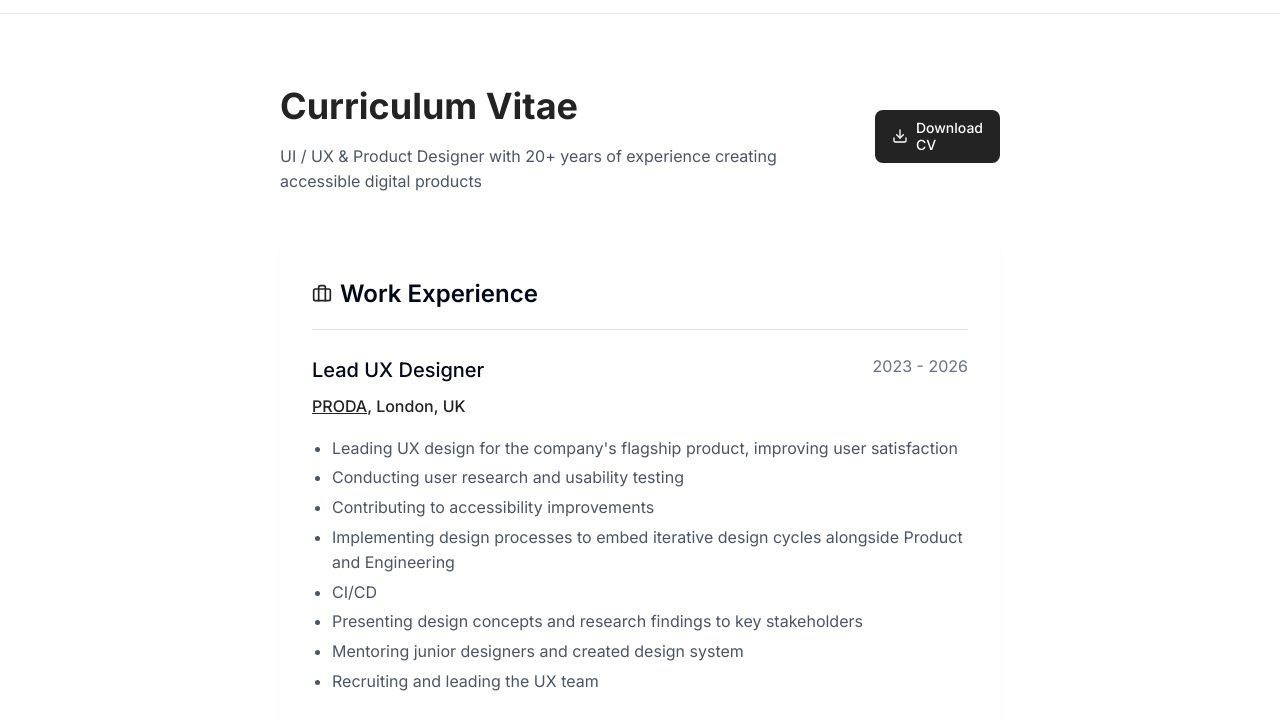
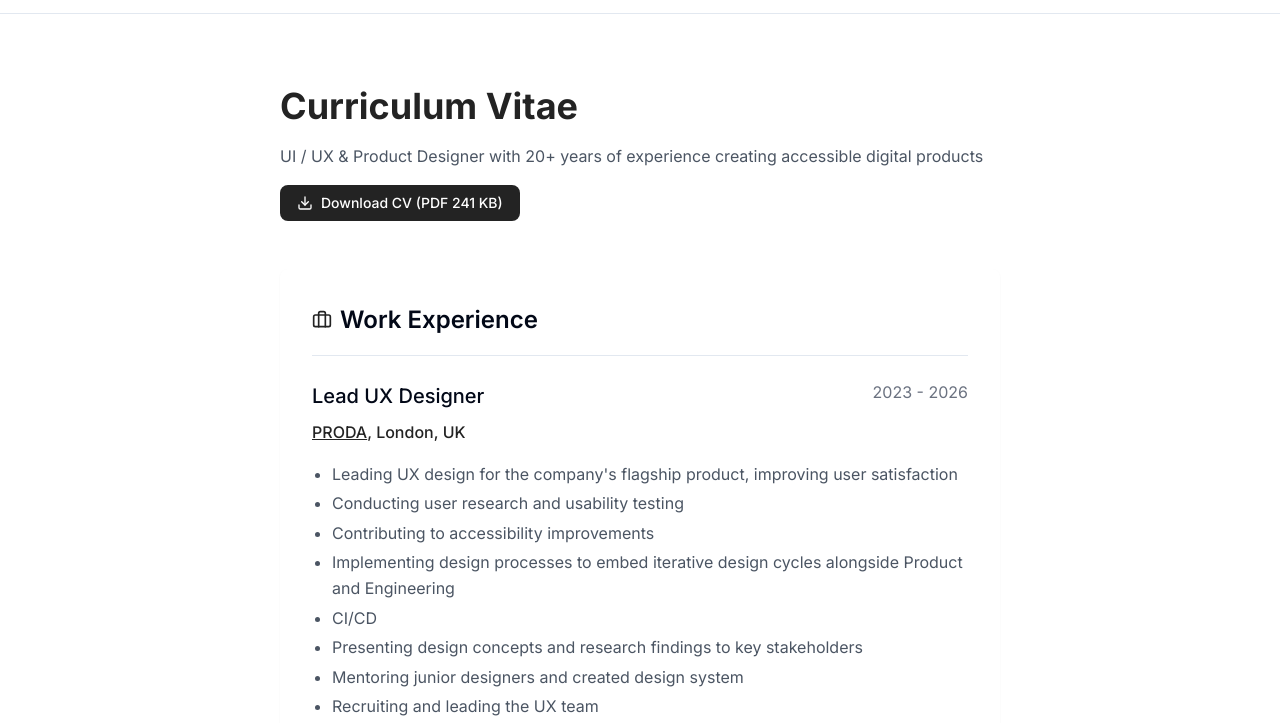
Before and after one commit to ginestra/thatsmood-v9, an Eleventy site: page site/cv.njk in a window 1280 px wide. Shown: the part 67-790 px from the top of the page. Built offline with nearby package versions, Linux system fonts and the light colour scheme; Eleventy itself is replaced by a stand-in of ours; files that its build step writes are made by us from their sources.

Commit message:
Stack CV download button below heading

```diff
--- a/site/assets/css/main.css
+++ b/site/assets/css/main.css
@@ -1218,13 +1218,6 @@ ul {
   margin-bottom: 3rem;
 }
 
-@media (min-width: 768px) {
-  .cv-header {
-    flex-direction: row;
-    align-items: center;
-  }
-}
-
 .cv-header__title {
   font-size: 2.25rem;
   font-weight: 700;
--- a/site/cv.njk
+++ b/site/cv.njk
@@ -14,7 +14,7 @@ permalink: /cv/
     <a href="{{ '/assets/docs/gferraro-cv-2026-web.pdf' | url }}" class="button-link no-bg">
       <span class="btn btn--primary">
         {{ icon("download") }}
-        Download CV
+        Download CV (PDF 241 KB)
       </span>
     </a>
   </header>
```
